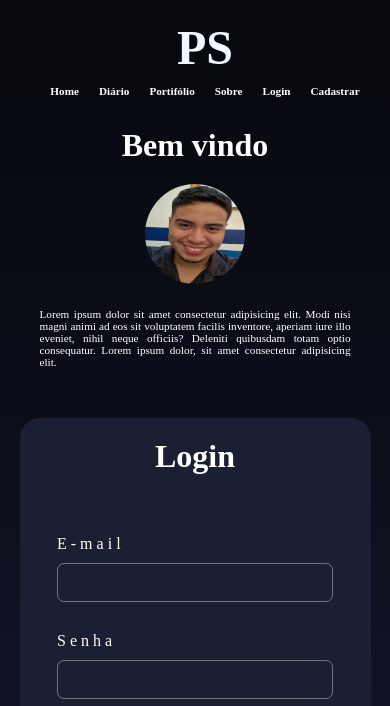
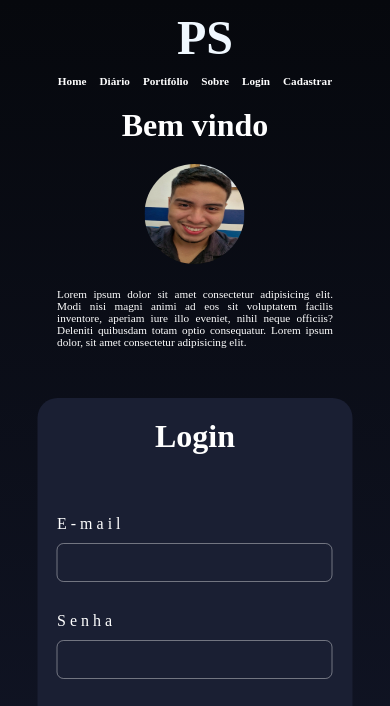
Before and after one commit to Pssiqueira/PROJETOS-HTML-E-CSS, a plain HTML site: page formulario-responsivo/index.html in a window 390 px wide. Shown: the top 706 px of the page. Drawn offline with Linux system fonts and the light colour scheme; a web font is replaced by a local one.

Commit message:
att form

```diff
--- a/formulario-responsivo/style.css
+++ b/formulario-responsivo/style.css
@@ -10,6 +10,7 @@
 body, html{
     width: 100vw;
     height: 100vh;
+    overflow-x: hidden;
     margin: 0;
     padding: 0;
 }
@@ -19,7 +20,7 @@ body{
     background-attachment: fixed;
 }
 header{
-    width: 90%;
+    width: 100%;
     margin: auto;
     transform: translate(0px, 10px);
     padding: 20px 0px 20px 0px;
@@ -51,11 +52,11 @@ nav > a{
 
 #dnav{
     display: flex;
-    justify-content: end;
+    justify-content: center;
     margin-right: 30px;
 }
 #container{
-    width: 100vw;
+    width: 90%;
     height: 100vh;
     background-color: transparent;
     position: absolute;
@@ -184,19 +185,20 @@ form > p{
         justify-content: center;
         align-items: center;
         gap: -20px;
+        padding: 10px;
     }
     header nav a{
         font-size: .7rem;
     }
    #dnav{
-        margin: auto;
+        margin-right: 0;
    }
     nav{
-        display: flex;
-        flex-direction: row;
-        justify-content: end;
-        align-items: center;
-        gap: 20px;
+        gap: 13px;
+        margin-left: 0;
+    }
+    nav > a{
+        font-size: .4rem;
     }
     main{
         display: flex;
```
